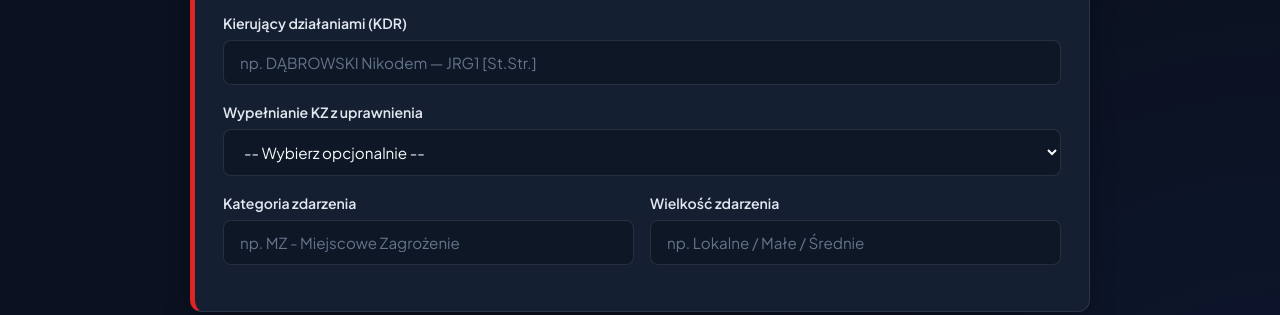
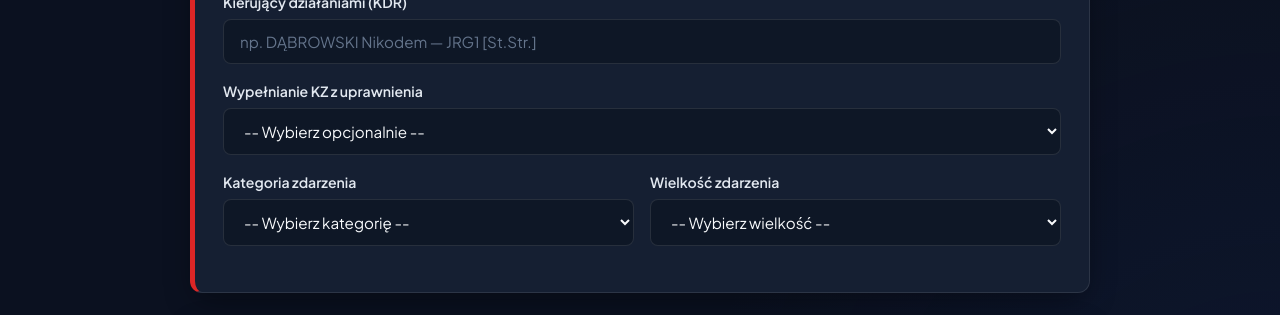
Before and after one commit to KMPSPWarszawa/Raport, a plain HTML site: page index.html in a window 1280 px wide. Shown: the part 263-578 px from the top of the page. Drawn offline with Linux system fonts and the light colour scheme.

Commit message:
Update index.html

```diff
--- a/index.html
+++ b/index.html
@@ -1,4 +1,4 @@
-html_content = """<!DOCTYPE html>
+<!DOCTYPE html>
 <html lang="pl">
 <head>
     <meta charset="UTF-8">
@@ -175,7 +175,6 @@
             line-height: 1.5;
         }
 
-        /* Custom Time Picker icon styling */
         input[type="time"]::-webkit-calendar-picker-indicator {
             filter: invert(1);
             cursor: pointer;
@@ -335,19 +334,29 @@
                     <option value="">-- Wybierz opcjonalnie --</option>
                     <option value="Dowódca Zastępu">Dowódca Zastępu</option>
                     <option value="Kierujący Działaniami Ratowniczymi">Kierujący Działaniami Ratowniczymi</option>
-                    <option value="Dowódca Sekcji">Dowódca Sekcji</option>
-                    <option value="Dowódca Pododdziału">Dowódca Pododdziału</option>
                 </select>
             </div>
 
             <div class="grid-2">
                 <div class="field">
                     <label>Kategoria zdarzenia</label>
-                    <input type="text" id="kategoria" required placeholder="np. MZ - Miejscowe Zagrożenie">
+                    <select id="kategoria" required>
+                        <option value="">-- Wybierz kategorię --</option>
+                        <option value="Pożar">Pożar</option>
+                        <option value="MZ - Miejscowe Zagrożenie">MZ - Miejscowe Zagrożenie</option>
+                        <option value="AF - Alarm Fałszywy">AF - Alarm Fałszywy</option>
+                    </select>
                 </div>
                 <div class="field">
                     <label>Wielkość zdarzenia</label>
-                    <input type="text" id="wielkosc" required placeholder="np. Lokalne / Małe / Średnie">
+                    <select id="wielkosc" required>
+                        <option value="">-- Wybierz wielkość --</option>
+                        <option value="Lokalne">Lokalne</option>
+                        <option value="Małe">Małe</option>
+                        <option value="Średnie">Średnie</option>
+                        <option value="Duże">Duże</option>
+                        <option value="Bardzo Duże">Bardzo Duże</option>
+                    </select>
                 </div>
             </div>
         </div>
@@ -565,7 +574,7 @@
                 embeds: [
                     {
                         title: "📋 Karta Zdarzenia",
-                        color: 3447003, // Niebieski pasek z boku jak w oryginale
+                        color: 3447003,
                         description: description,
                         footer: {
                             text: footerText
@@ -599,6 +608,3 @@
     </script>
 </body>
 </html>
-"""
-
-print("HTML with select options updated.")
```
